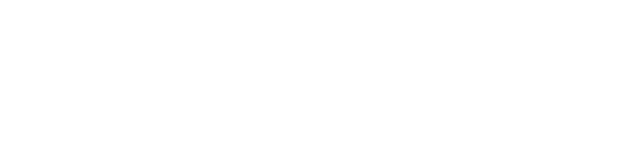
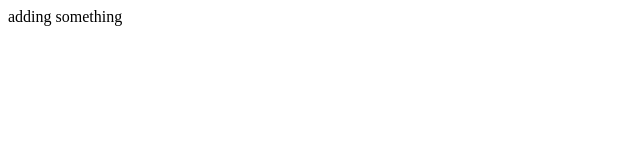
Before and after one commit to brilsaraj/training, a plain HTML site: page index.html in a window 1280 px wide. Shown: the whole page, without its empty margins (0-640 px from the left). Drawn offline with Linux system fonts and the light colour scheme.

Commit message:
modified

```diff
--- a/index.html
+++ b/index.html
@@ -7,6 +7,6 @@
     <title>Document</title>
 </head>
 <body>
-
+    adding something
 </body>
 </html>
```
